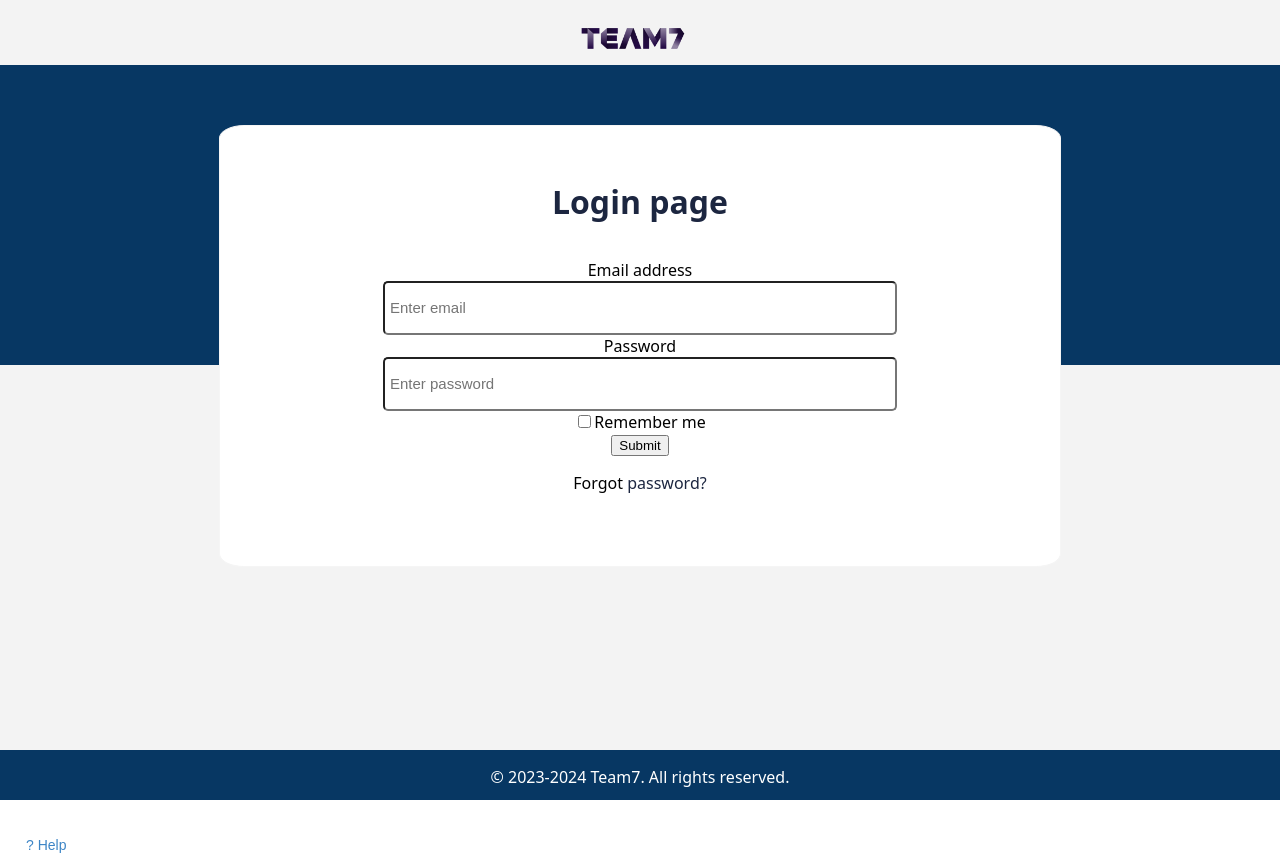
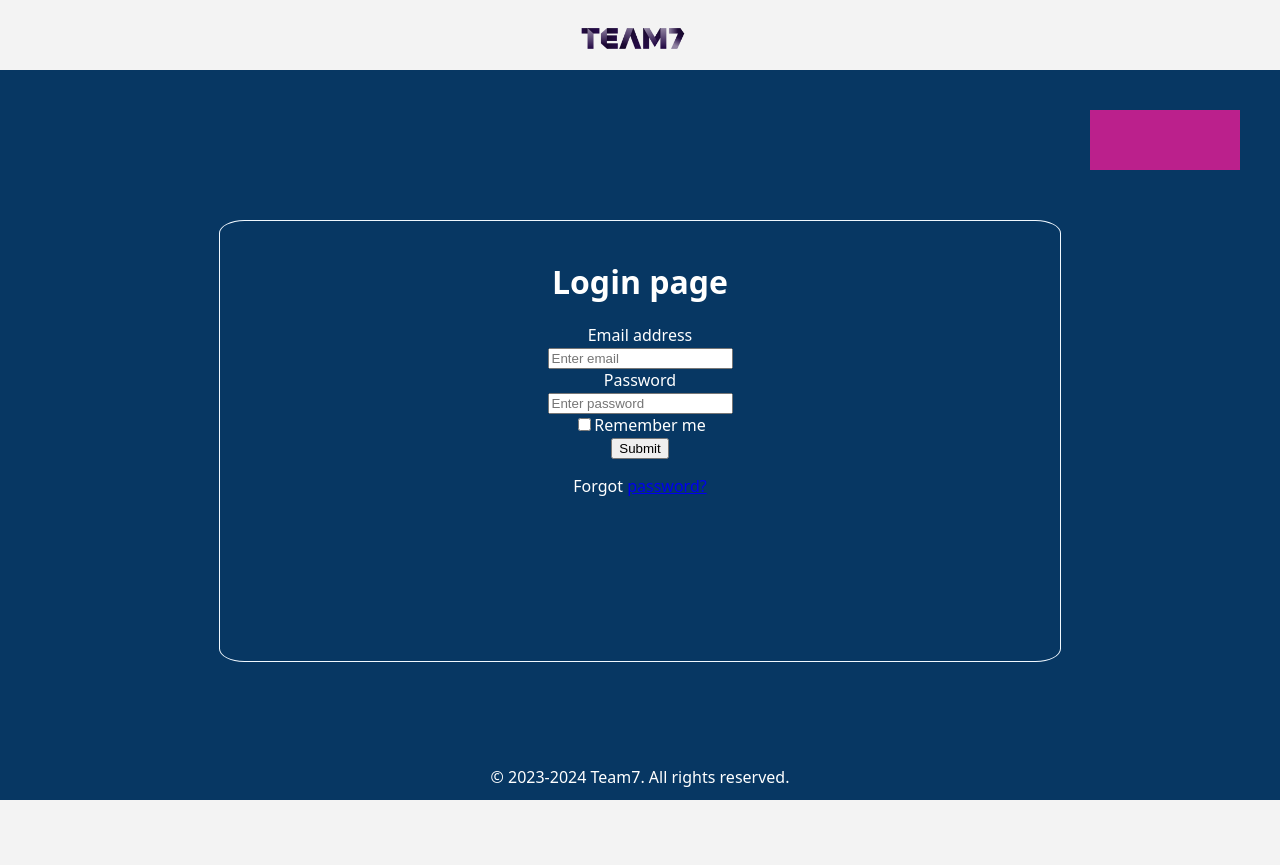
Before and after one commit to He1mont/CapitalOne-Carbon-Impact, a React (Create React App) app in the folder cit-page/: page /login in a window 1280 px wide. After the commit the page ends 800 px from the top, so only its background shows below. Built offline with nearby package versions, Linux system fonts and the light colour scheme.

Commit message:
Fix: login.css background colour

```diff
--- a/cit-page/src/assets/styles/Login.css
+++ b/cit-page/src/assets/styles/Login.css
@@ -1,8 +1,8 @@
-html, body {
+tml, body {
     max-width: 100%;
     padding-left: 0px;
     margin: 0px;
-    background-color: white;
+    background-color: #f3f3f3ff;
     font-family: system-ui, -apple-system, BlinkMacSystemFont, 'Segoe UI', Roboto, Oxygen, Ubuntu, Cantarell, 'Open Sans', 'Helvetica Neue', sans-serif;
   }
 
@@ -32,22 +32,45 @@ html, body {
 
   /*------------------------------ MID ------------------------------*/
   .mid-bar-login{
-    top: 65px;
+    top: 70px;
     width: 100%;
-    height: 100%;
+    height: 500px;
     position: absolute;
   }
   /*---------- HIGH ----------*/
   .mid-high-login{
+    user-select: none;
     width: 100%;
-    height: 300px;
+    height: 700px;
     position: absolute;
     background-color: #073763ff;
+
+  }
+
+  .mid-high-txt-right{
+    position: absolute;
+    text-align: right;
+    background-color: rgb(187, 32, 140);
+    top: 1%;
+    right: 30px;
+    color:white;
+    border-radius: 5px;
+  }
+
+  .mid-high-profile-login{
+    position: absolute;
+    background-color: rgb(187, 32, 140);
+    right: 40px;
+    top: 40px;
+    width: 150px;
+    height: 60px;
+
   }
   /*---------- CENTER ----------*/
   .mid-center-login{
+    user-select: none;
     position: absolute;
-    top: 20%;
+    top: 50%;
     left: 50%;
     height: 300px;
     transform: translate(-50%, -50%);
@@ -60,10 +83,10 @@ html, body {
     border-style: solid;
     border-radius: 3%;
     border-width: 10%;
-    border-color: whitesmoke;
-    background-color: white;
-    color: black;
+    border-color: aliceblue;
+    color: white;
     text-align: center;
+    /* background-color: rgb(94, 105, 227); */
   }
   .mid-box-txt-login{
     position: absolute;
@@ -75,53 +98,9 @@ html, body {
     line-height: 8px;
   }
   .mid-box-txt-title-login{
-    line-height: 70px;
+    line-height: 40px;
     text-align: center;
-    color: #1c2640ff;
-    font-size: xx-large;
-  }
-  /*---------- Login Form ----------*/
-  .login-form{
-    margin-top: 40px;
-  }
-  .form-control{
-    width: 500px;
-    height: 40px;
-    font-size: 15px;
-    border-width: 2px;
-    border-radius: 5px;
-    padding: 5px;
-  }
-  .login-input-title{
-    margin-top: 35px;
-    text-align: left;
-    margin-left: 150px;
-    margin-bottom: 8px;
-  }
-  .login-remember{
-    margin-top: 10px;
-    text-align: left;
-    margin-left: 150px;
-  }
-  .login-btn-submit{
-    margin-top: 20px;
-    width: 250px;
-    height: 40px;
-    border-width: 2px;
-    border-radius: 5px;
-    background-color: whitesmoke;
-  }
-  .login-btn-submit:hover{
-    background-color: rgb(236, 236, 236);
-  }
-  .login-forgotten-btn{
-    text-align: left;
-    margin-top: 30px;
-    margin-left: 150px;
-  }
-  a{
-    text-decoration: none;
-    color: #1c2640ff;
+    color: white;
   }
   /*---------- LOW ----------*/
   .mid-low{
```
